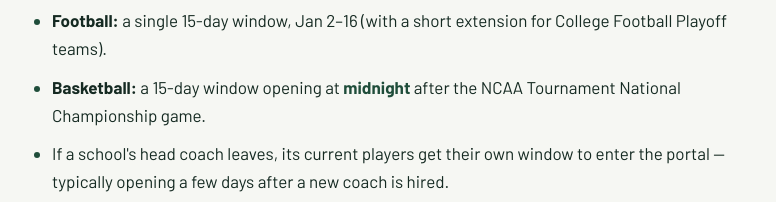
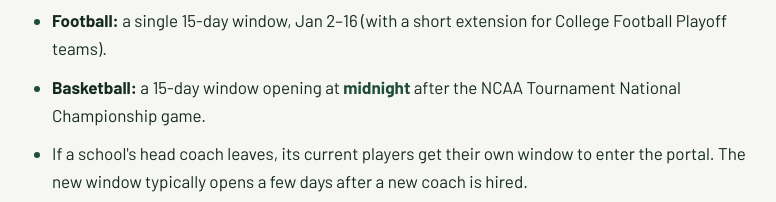
Before and after one commit to afreiburger55/Know-your-rights, a plain HTML site: page index.html in a window 1280 px wide. Shown: the part 4980-5182 px from the top of the page, without its empty margins (296-1072 px from the left). Drawn offline with Linux system fonts and the light colour scheme.

Commit message:
Update index.html

```diff
--- a/index.html
+++ b/index.html
@@ -379,7 +379,7 @@
         <li>The transfer portal isn't a high-school mechanism, but it shapes how many real roster spots exist by enrollment. Coaches fill one capped roster from both the high school class and the portal class.</li>
         <li><strong id="term-transferportal-inline">Football:</strong> a single 15-day window, Jan 2–16 (with a short extension for College Football Playoff teams).</li>
         <li><strong>Basketball:</strong> a 15-day window opening at <span class="accent">midnight</span> after the NCAA Tournament National Championship game.</li>
-        <li>If a school's head coach leaves, its current players get their own window to enter the portal — typically opening a few days after a new coach is hired.</li>
+        <li>If a school's head coach leaves, its current players get their own window to enter the portal. The new window typically opens a few days after a new coach is hired.</li>
         <li>Other schools generally can't contact a player before that player has actually entered the portal. Early contact is <span class="accent">tampering</span>, which falls under the same idea as the recruiting contact-period rules above.</li>
       </ul>
 
```
